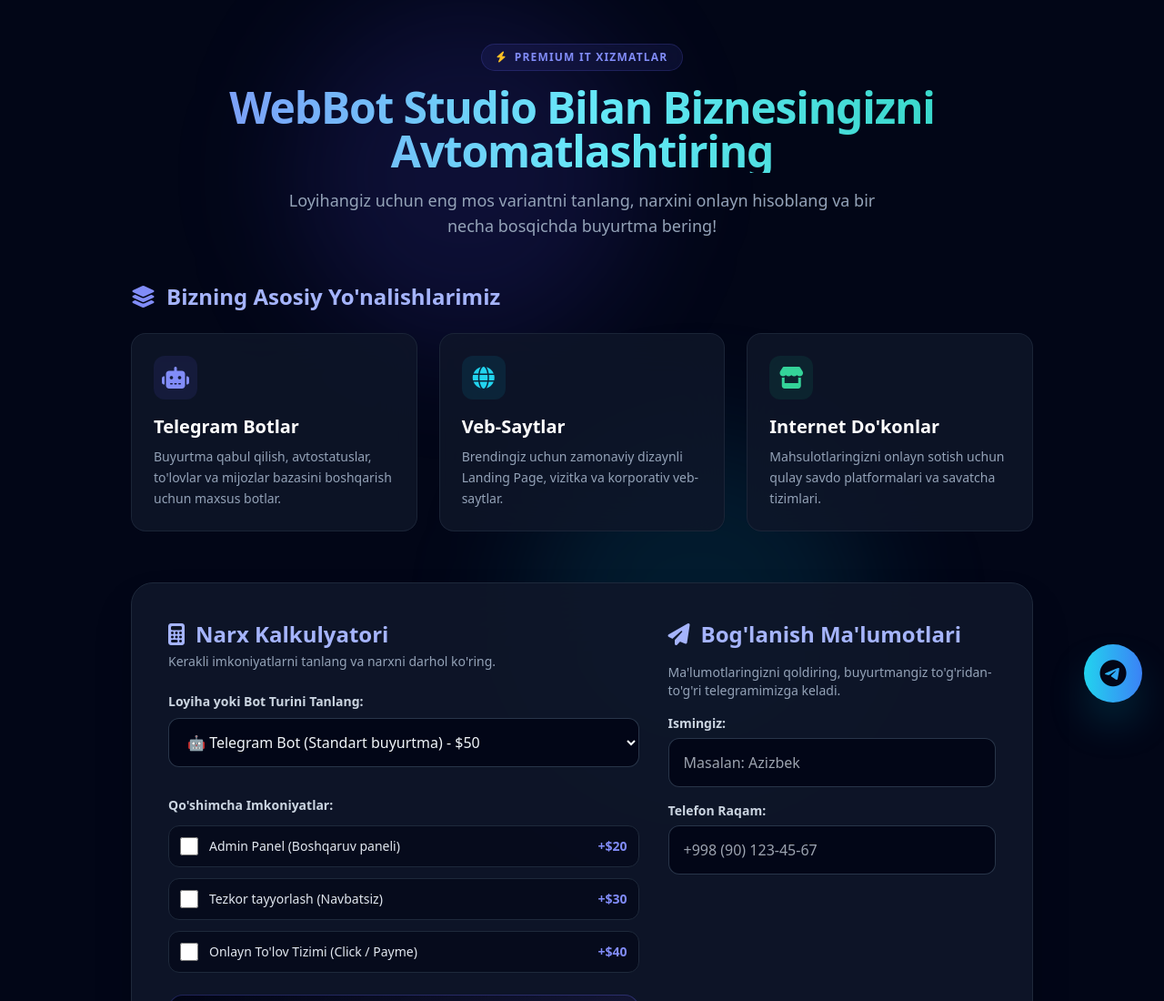
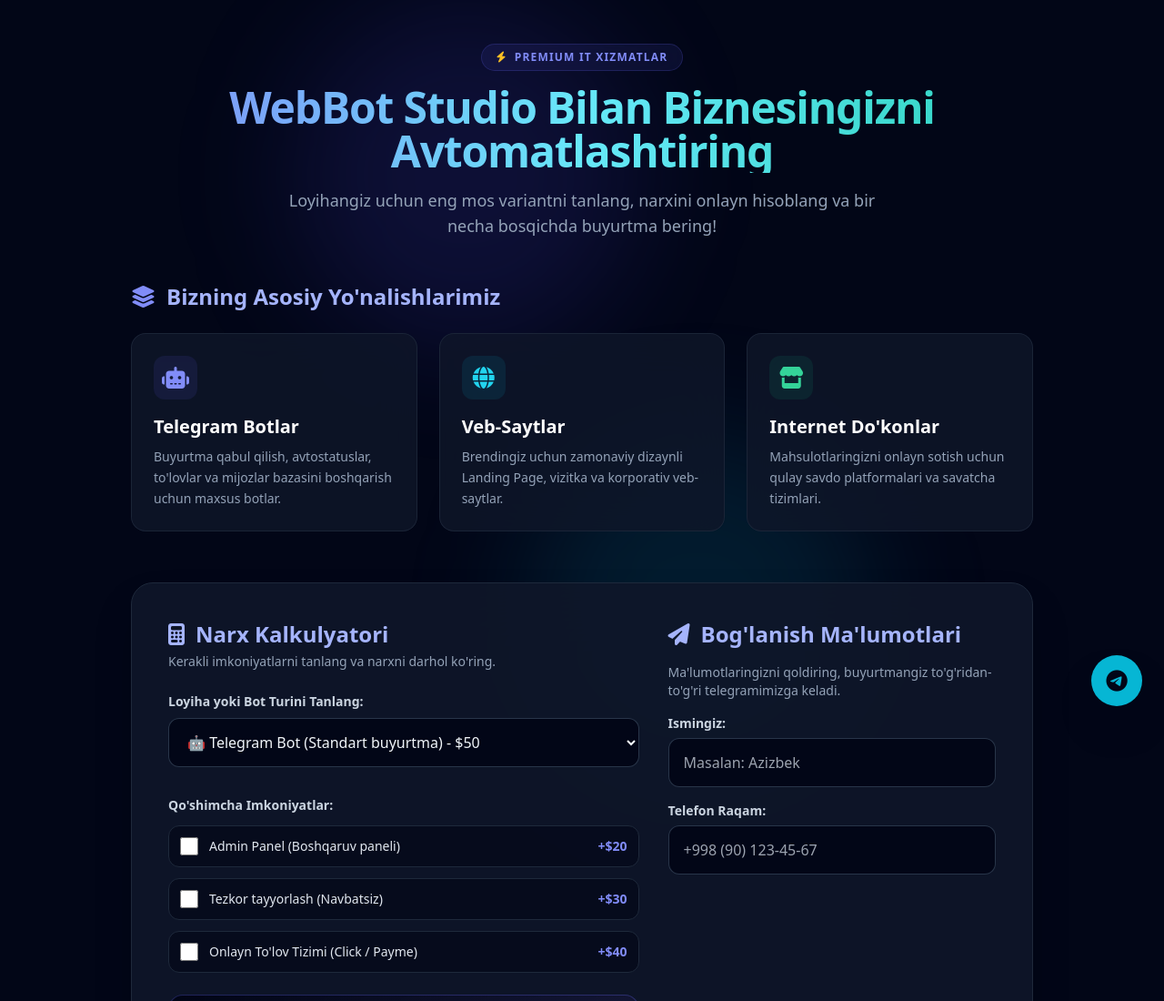
Before and after one commit to ilhomovelbek16-sy/webbot-studio, a plain HTML site: page index.html in a window 1280 px wide. Shown: the top 1100 px of the page at 91% size. Drawn offline with nearby package versions, Linux system fonts and the light colour scheme.

Commit message:
Update index.html

```diff
--- a/index.html
+++ b/index.html
@@ -167,10 +167,10 @@
         &copy; 2026 WebBot Studio. Barcha huquqlar himoyalangan.
     </footer>
 
-    <!-- Floating Telegram Button (Doimiy suzuvchi aloqa tugmasi) -->
-    <a href="https://t.me/roz1qul" target="_blank" class="fixed bottom-6 right-6 bg-gradient-to-r from-cyan-400 to-blue-500 hover:from-cyan-300 hover:to-blue-400 text-slate-950 w-16 h-16 rounded-full flex items-center justify-center text-3xl shadow-2xl shadow-cyan-500/40 transition-all duration-300 transform hover:scale-110 z-50 floating-anim" title="Telegram orqali bog'lanish">
-        <i class="fa-brands fa-telegram"></i>
-    </a>
+    <!-- Floating Telegram Button (Mobil va kompyuter uchun chetga chiqib ketmaydigan qilib to'g'irlandi) -->
+<a href="https://t.me/roz1qul" target="_blank" class="fixed bottom-5 right-5 sm:bottom-6 sm:right-6 bg-cyan-500 hover:bg-cyan-400 text-slate-950 w-14 h-14 rounded-full flex items-center justify-center text-2xl shadow-2xl transition transform hover:scale-110 z-50" title="Biz bilan bog'lanish">
+    <i class="fa-brands fa-telegram"></i>
+</a>
 
     <!-- Success Modal Pop-up (Muvaffaqiyatli yuborilgach chiqadigan oyna) -->
     <div id="successModal" class="fixed inset-0 bg-slate-950/80 backdrop-blur-md hidden items-center justify-center z-50 p-4">
```
